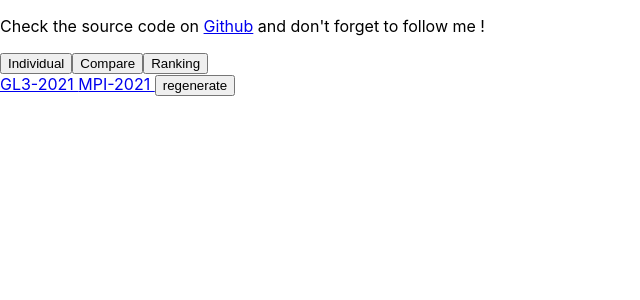
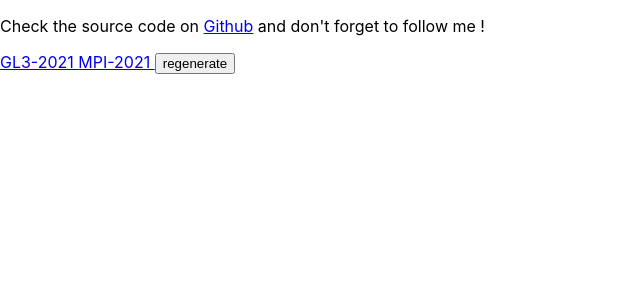
Before and after one commit to wadhah101/INSAT-Stats, a Next.js app: page / in a window 1280 px wide. Shown: the top 300 px of the page, without its empty margins (0-640 px from the left). Built offline with nearby package versions, Linux system fonts and the light colour scheme.

Commit message:
working header nav

```diff
--- a/src/components/header/index.tsx
+++ b/src/components/header/index.tsx
@@ -5,32 +5,29 @@ import Tabs from "@components/tabs/stateless";
 import { useRouter } from "next/dist/client/router";
 
 const tabs = ["Individual", "Compare", "Ranking"];
-
-const tabMapper = {
-    Individual: "indiv",
-    Compare: "compare",
-    Ranking: "ranking",
-};
+const tabsUrl = ["indiv", "compare", "ranking"];
 
 export const Header: React.FC = () => {
-    const [selectedTab, setSelectedTab] = useState(0);
     const router = useRouter();
+    const isInFiliere = router.pathname.includes("[filiere]");
+    const curr = isInFiliere && router.pathname.split("/")[3];
+    const currIndex = tabsUrl.findIndex((e) => e === curr);
 
     const onSelect = (e: number): void => {
-        setSelectedTab(e);
-        const splitttedPathname = router.pathname.split("/");
-        // this check is stupid
-        if (splitttedPathname.length >= 3) {
-            const base = splitttedPathname.slice(0, 3);
-            const newUrl = [...base, tabMapper[tabs[e]]];
-            router.push(newUrl.join("/"));
-        }
+        const newSelection = router.asPath.replace(
+            router.pathname.split("/")[3],
+            tabsUrl[e],
+        );
+
+        router.push(newSelection);
     };
 
     return (
         <header className="my-1">
             <Contact />
-            <Tabs onSelect={onSelect} current={selectedTab} data={tabs} />
+            {isInFiliere && (
+                <Tabs onSelect={onSelect} current={currIndex} data={tabs} />
+            )}
         </header>
     );
 };
```
